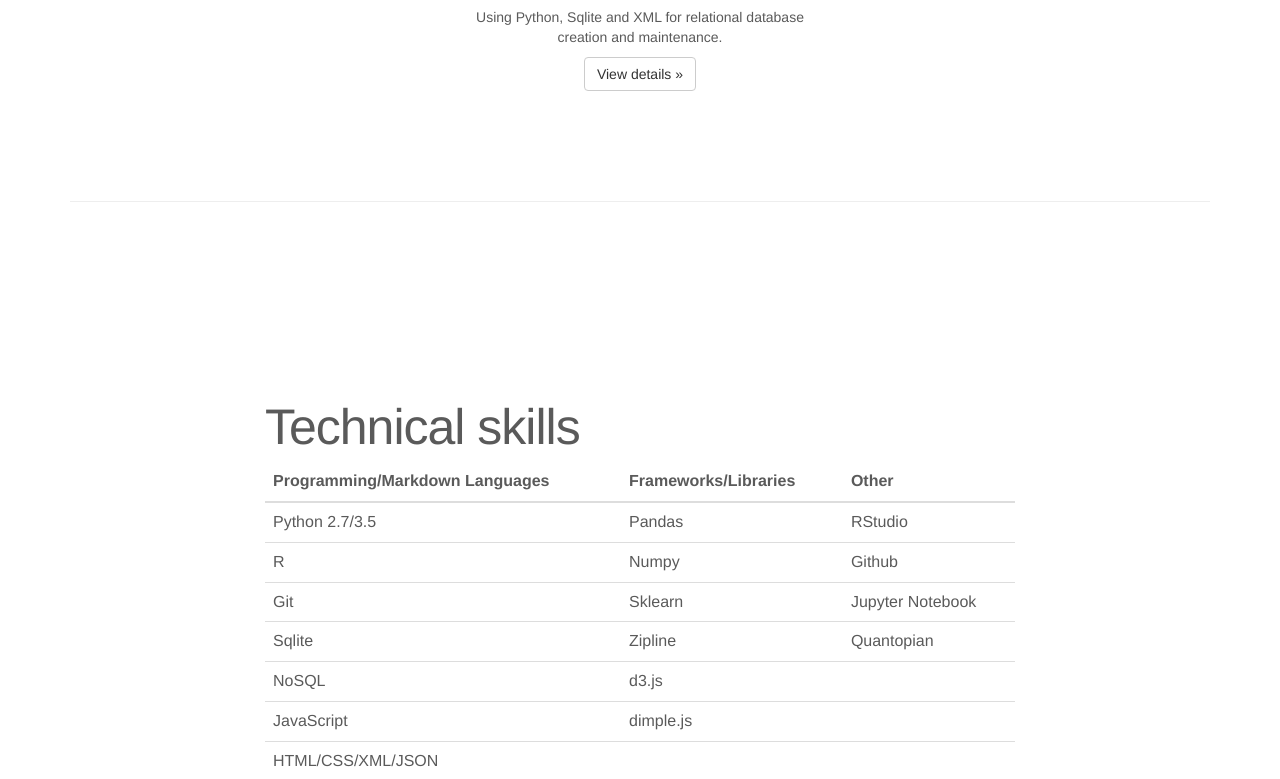
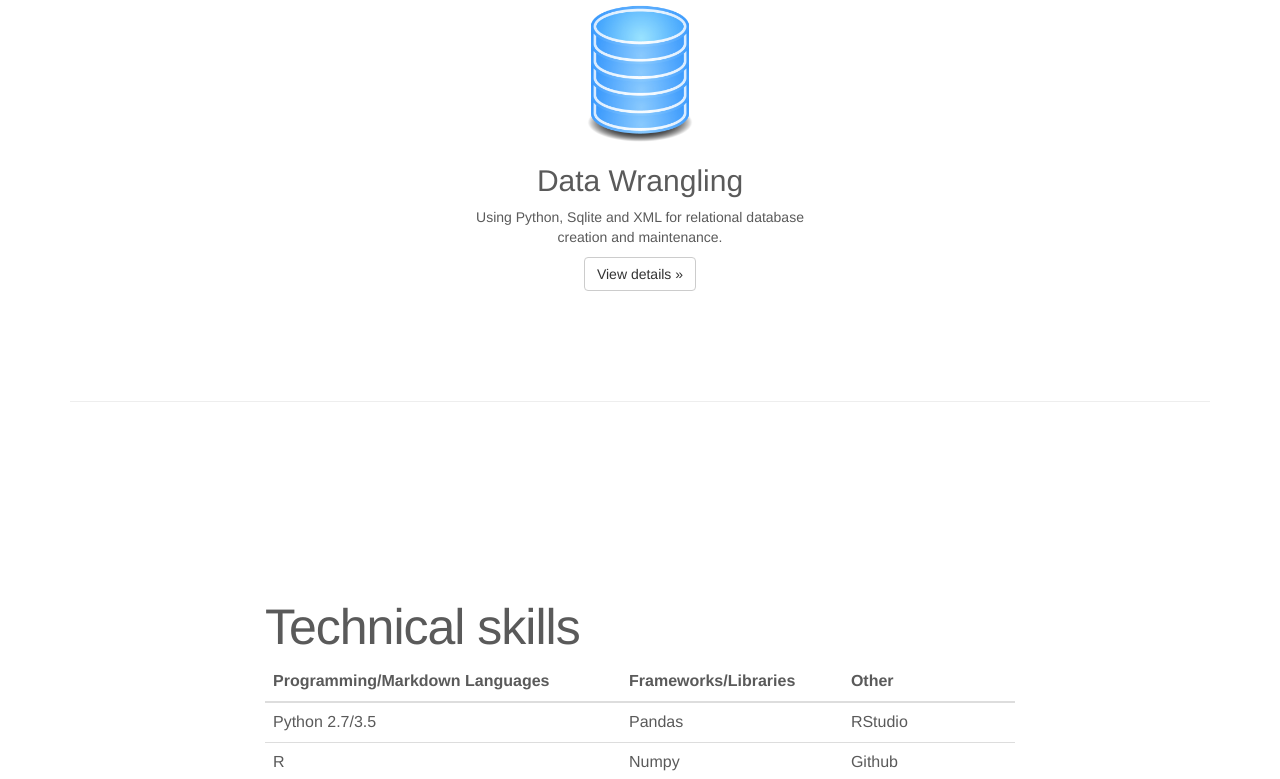
Before and after one commit to alonsojg/alonsojg.github.io, a plain HTML site: page index.html in a window 1280 px wide. Shown: the part 756-1535 px from the top of the page. Drawn offline with nearby package versions, Linux system fonts and the light colour scheme.

Commit message:
add new aesthetics

```diff
--- a/index.html
+++ b/index.html
@@ -71,10 +71,10 @@
                     <li><a href="https://github.com/alonsojg/Identify-Fraud-from-Enron-Email">Enron Fraud Detection</a></li>
                     <li><a href="http://www.ajgm.me/Visualizing_Gene_Expression/">Visualizing Gene Expression</a></li>
                     <li><a href="https://github.com/alonsojg/Data_Analysis_with_R">Exploratory Data Analysis</a></li>
-                    <li><a href="https://github.com/alonsojg/Wrangle-OpenStreetMap-Data">Data wrangling</a></li>
+                    <li><a href="https://github.com/alonsojg/Wrangle-OpenStreetMap-Data">Data Wrangling</a></li>
                   </ul>
                 </li>
-              <ul class="nav navbar-right">
+              <ul class="nav navbar-left">
                 <li>
                   <a href="https://www.linkedin.com/in/alonso-gutierrez-b7a8a9154/">
                     <i class="fab fa-linkedin fa-2x" style="color:Gray"></i>
@@ -164,9 +164,16 @@
       <div class="row">
         <div class="col-lg-4">
         </div>
+        <div class="col-lg-4"><h1 class="featurette-heading">Other Projects</h1></div>
+        <div class="col-lg-4">
+        </div>
+      </div>
+      <div class="row">
+        <div class="col-lg-4">
+        </div>
         <div class="col-lg-4">
           <img src="imgs/DB.jpg" alt="Generic placeholder image" width="140" height="140">
-          <h2>Data wrangling</h2>
+          <h2>Data Wrangling</h2>
           <p>Using Python, Sqlite and XML for relational database creation and maintenance.</p>
           <p><a class="btn btn-default" href="https://github.com/alonsojg/Wrangle-OpenStreetMap-Data" role="button">View details &raquo;</a></p>
         </div>
```
